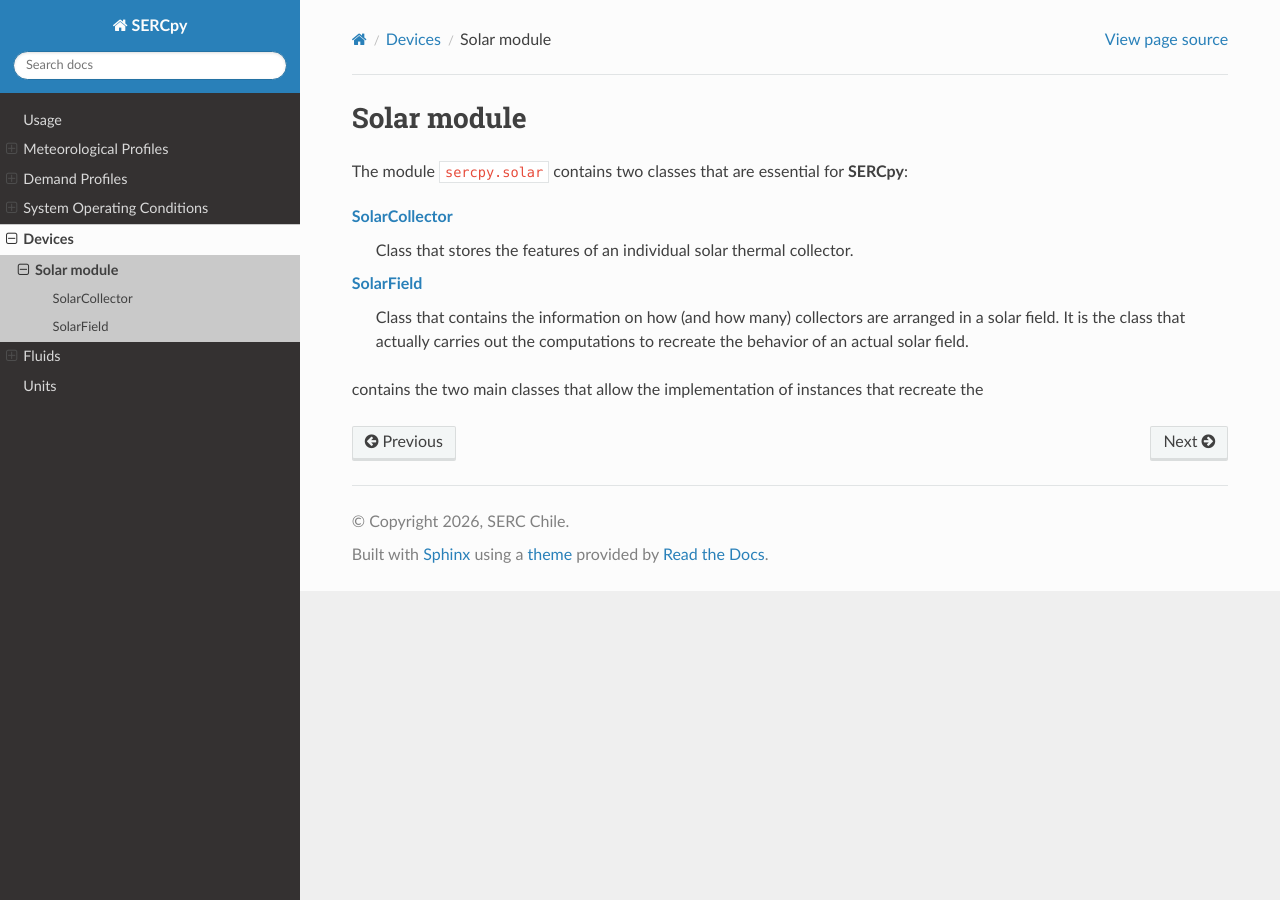
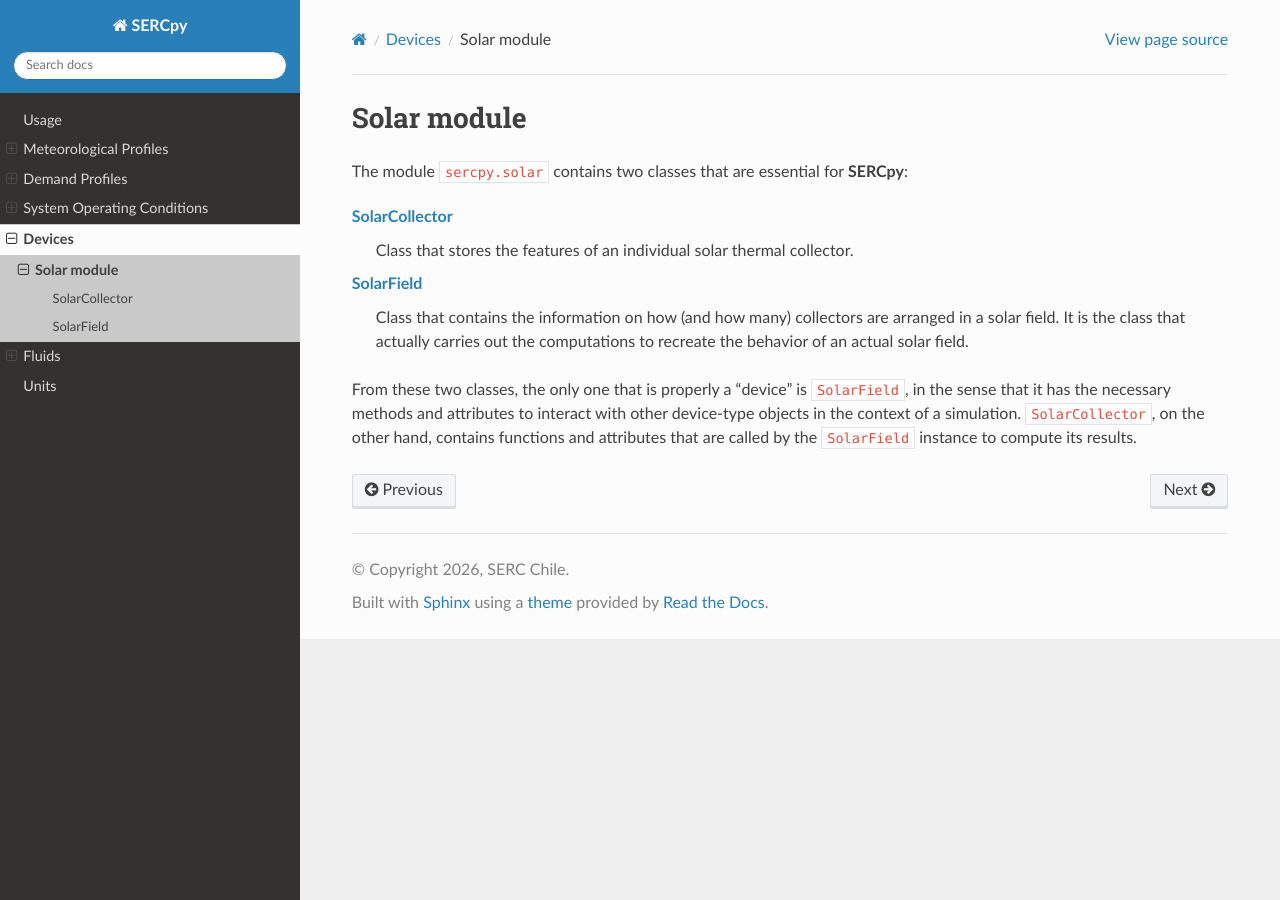
Before and after one commit to serc-chile/SERCpy, a Sphinx documentation site: the page built from docs/source/devices/solar/solar.rst, in a window 1280 px wide. Built offline with Sphinx 7.4.7 and the Read the Docs theme 3.1.0, drawn with Linux system fonts in a browser that asks for light colours; pages that are not in the unit, such as notebooks, are missing from menus.

Commit message:
Update solar.rst

```diff
--- a/docs/source/devices/solar/solar.rst
+++ b/docs/source/devices/solar/solar.rst
@@ -9,10 +9,10 @@ The module `sercpy.solar` contains two classes that are essential for **SERCpy**
 :doc:`SolarField <solar_field_class>`
     Class that contains the information on how (and how many) collectors are arranged in a solar field. It is the class that actually carries out the computations to recreate the behavior of an actual solar field.
 
+From these two classes, the only one that is properly a "device" is `SolarField`, in the sense that it has the necessary methods and attributes to interact with other device-type objects in the context of a simulation. `SolarCollector`, on the other hand, contains functions and attributes that are called by the `SolarField` instance to compute its results.
+
 .. toctree::
   :hidden:
 
   solar_collector_class
   solar_field_class
-
-contains the two main classes that allow the implementation of instances that recreate the
```
